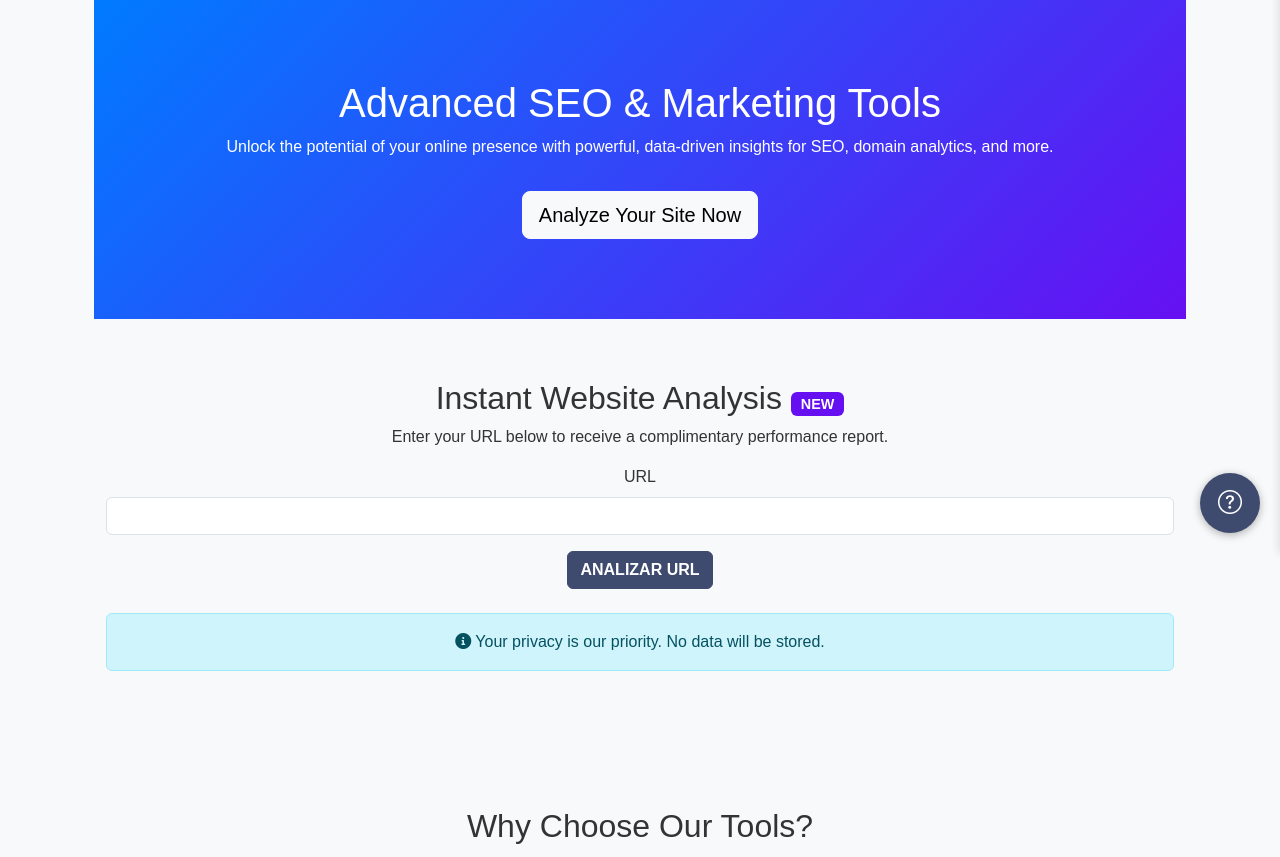
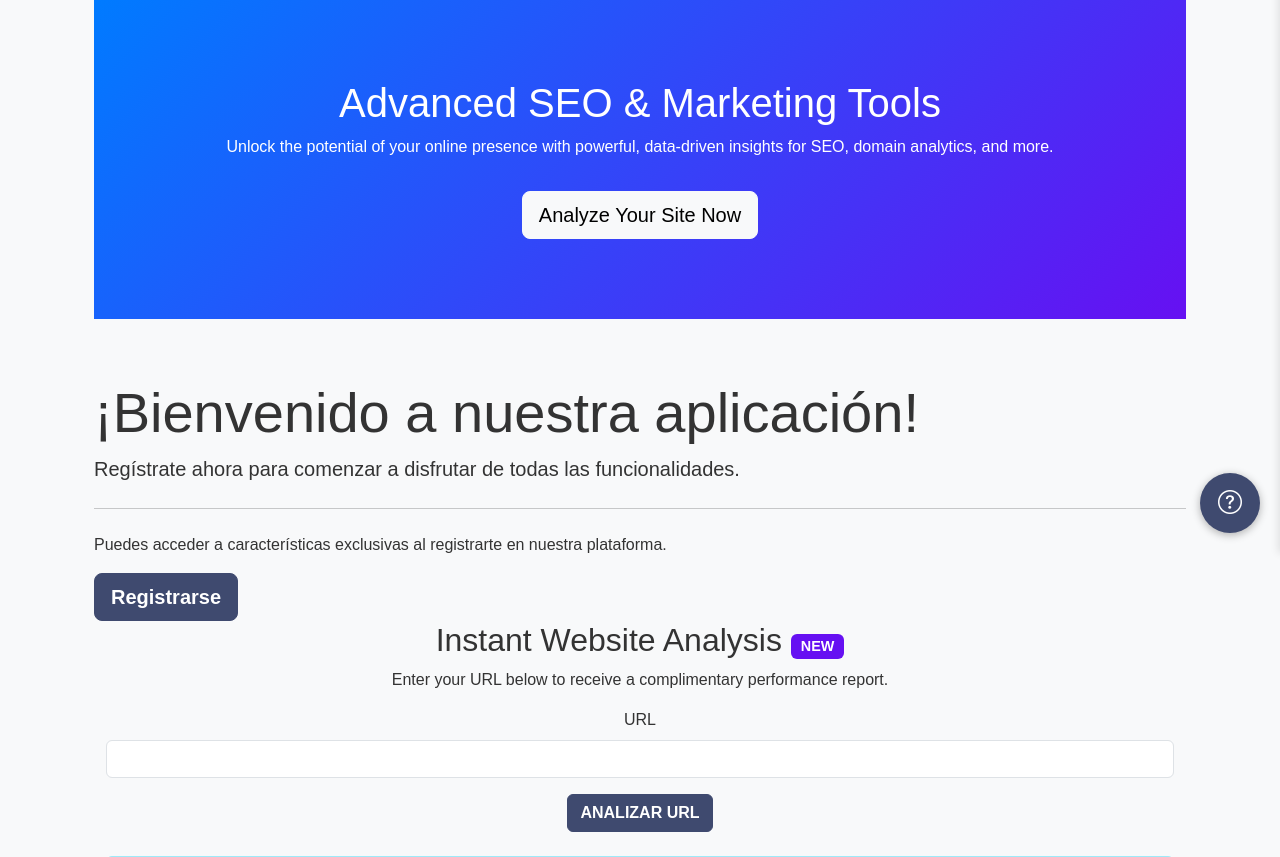
Before and after one commit to vinxenx0/moonlite, a Flask app: page /start in a window 1280 px wide. Shown: the part 247-1104 px from the top of the page. Run offline with Flask 3, Linux system fonts and the light colour scheme; a user stored in the database is signed in; some libraries are stand-ins or nearby versions.

Commit message:
new funnel 2.0

```diff
--- a/app/templates/start.html
+++ b/app/templates/start.html
@@ -56,6 +56,14 @@ body {
 
     <!-- Online Test Box -->
 <section id="online-test" class="content-section bg-light">
+    <div class="jumbotron">
+        <h1 class="display-4">¡Bienvenido a nuestra aplicación!</h1>
+        <p class="lead">Regístrate ahora para comenzar a disfrutar de todas las funcionalidades.</p>
+        <hr class="my-4">
+        <p>Puedes acceder a características exclusivas al registrarte en nuestra plataforma.</p>
+        <a class="btn btn-primary btn-lg" href="{{ url_for('register') }}" role="button">Registrarse</a>
+    </div>
+
     <div class="container text-center">
         <h2>Instant Website Analysis <span class="badge badge-custom">NEW</span></h2>
         <p>Enter your URL below to receive a complimentary performance report.</p>
@@ -85,22 +93,13 @@ body {
 
         </div>
     </div>
--->
+
 
 
 {% if not current_user.is_authenticated %}
-
-<div class="jumbotron">
-    <h1 class="display-4">¡Bienvenido a nuestra aplicación!</h1>
-    <p class="lead">Regístrate ahora para comenzar a disfrutar de todas las funcionalidades.</p>
-    <hr class="my-4">
-    <p>Puedes acceder a características exclusivas al registrarte en nuestra plataforma.</p>
-    <a class="btn btn-primary btn-lg" href="{{ url_for('register') }}" role="button">Registrarse</a>
-</div>
-<h1 class="text-center">Pruebame!</h1>
 {% else %}
 {% endif %}
-
+-->
 
 <!-- Benefits Section -->
 <section class="content-section">
```
